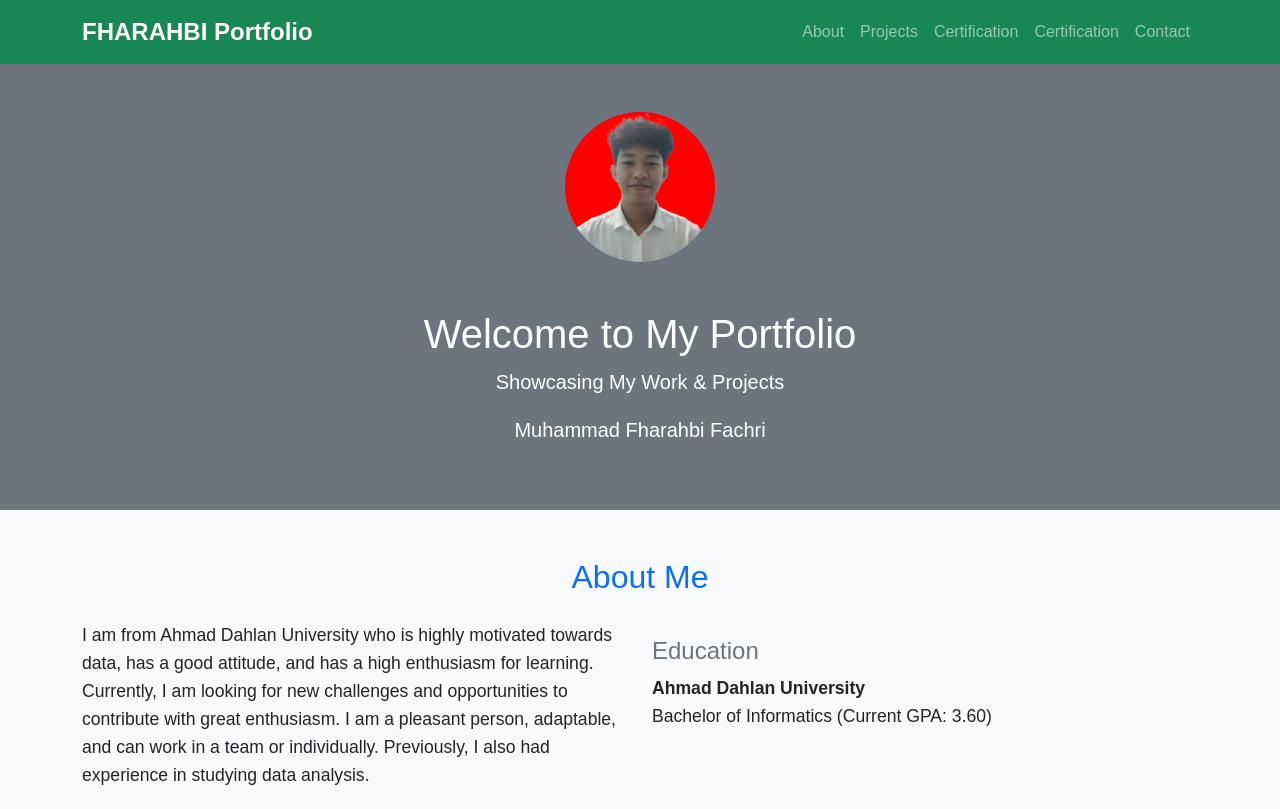
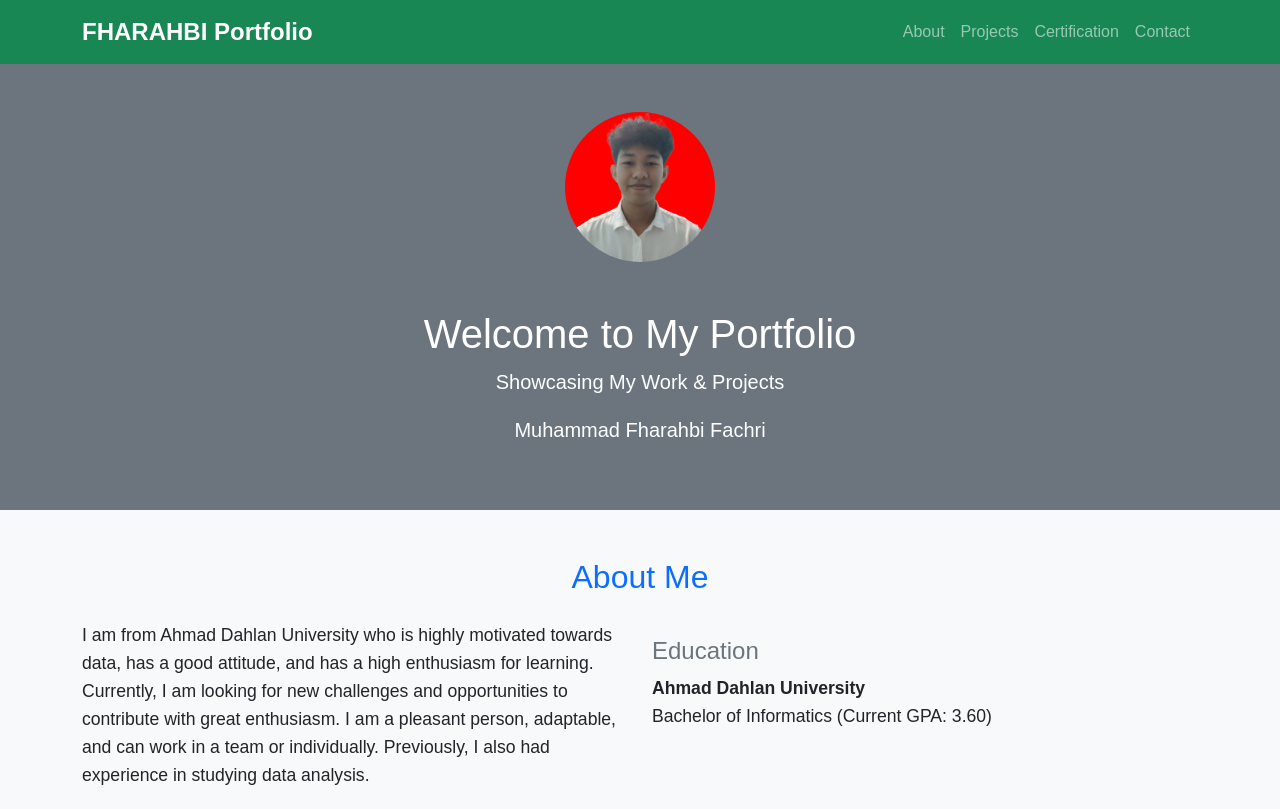
Before and after one commit to Fharahbi04/Portofolio, a plain HTML site: page index.html in a window 1280 px wide. Shown: the top 809 px of the page. Drawn offline with nearby package versions, Linux system fonts and the light colour scheme.

Commit message:
Update index.html

```diff
--- a/index.html
+++ b/index.html
@@ -23,7 +23,6 @@
                 <ul class="navbar-nav ms-auto">
                     <li class="nav-item"><a class="nav-link" href="#about">About</a></li>
                     <li class="nav-item"><a class="nav-link" href="#projects">Projects</a></li>
-                    <li class="nav-item"><a class="nav-link" href="#Sertification">Certification</a></li>
                     <li class="nav-item"><a class="nav-link" href="#Sertification">Certification</a></li>
                     <li class="nav-item"><a class="nav-link" href="#contact">Contact</a></li>
 
```
